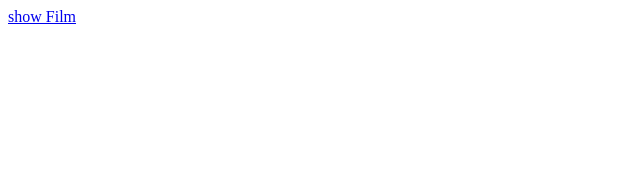
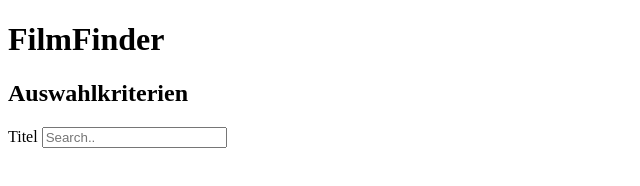
Before and after one commit to Yohann30Elias/m426-project, a plain HTML site: page src/main/resources/static/index.html in a window 1280 px wide. Shown: the whole page, without its empty margins (0-640 px from the left). Drawn offline with Linux system fonts and the light colour scheme.

Commit message:
CSS und Grundgerüst von Website1

```diff
--- a/src/main/resources/static/index.html
+++ b/src/main/resources/static/index.html
@@ -2,9 +2,14 @@
 <html lang="en">
 <head>
     <meta charset="UTF-8">
-    <title>FilmFinder</title>
+    <title>Title</title>
 </head>
 <body>
-<a class="dropdown-item" href="/listeFilm">show Film</a><br/>
+    <h1>FilmFinder</h1>
+    <h2>Auswahlkriterien</h2>
+    <form>
+      <label for="titel">Titel</label>
+      <input type="text" id="titel" name="titel" placeholder="Search..">
+    </form>
 </body>
 </html>
```
Also changed, not shown: src/main/resources/static/css/style.css (added).
